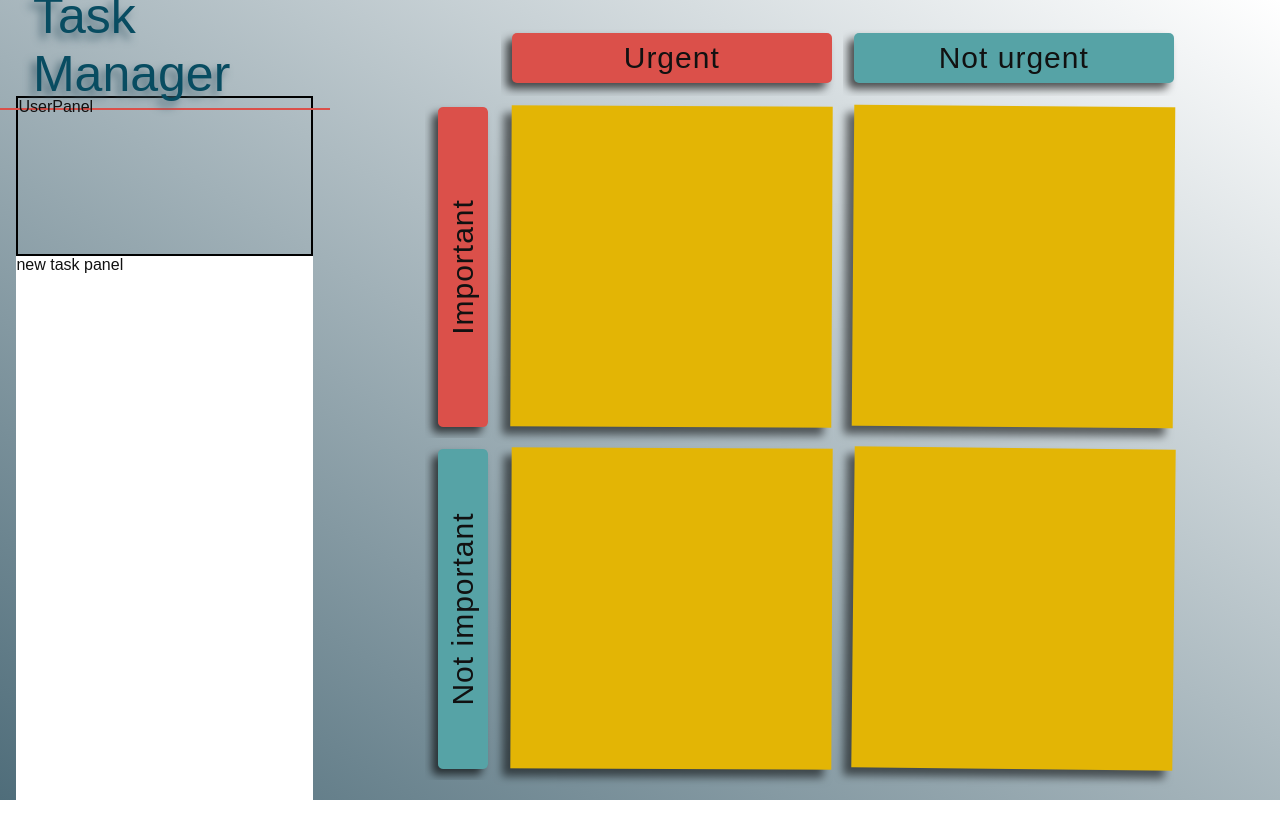
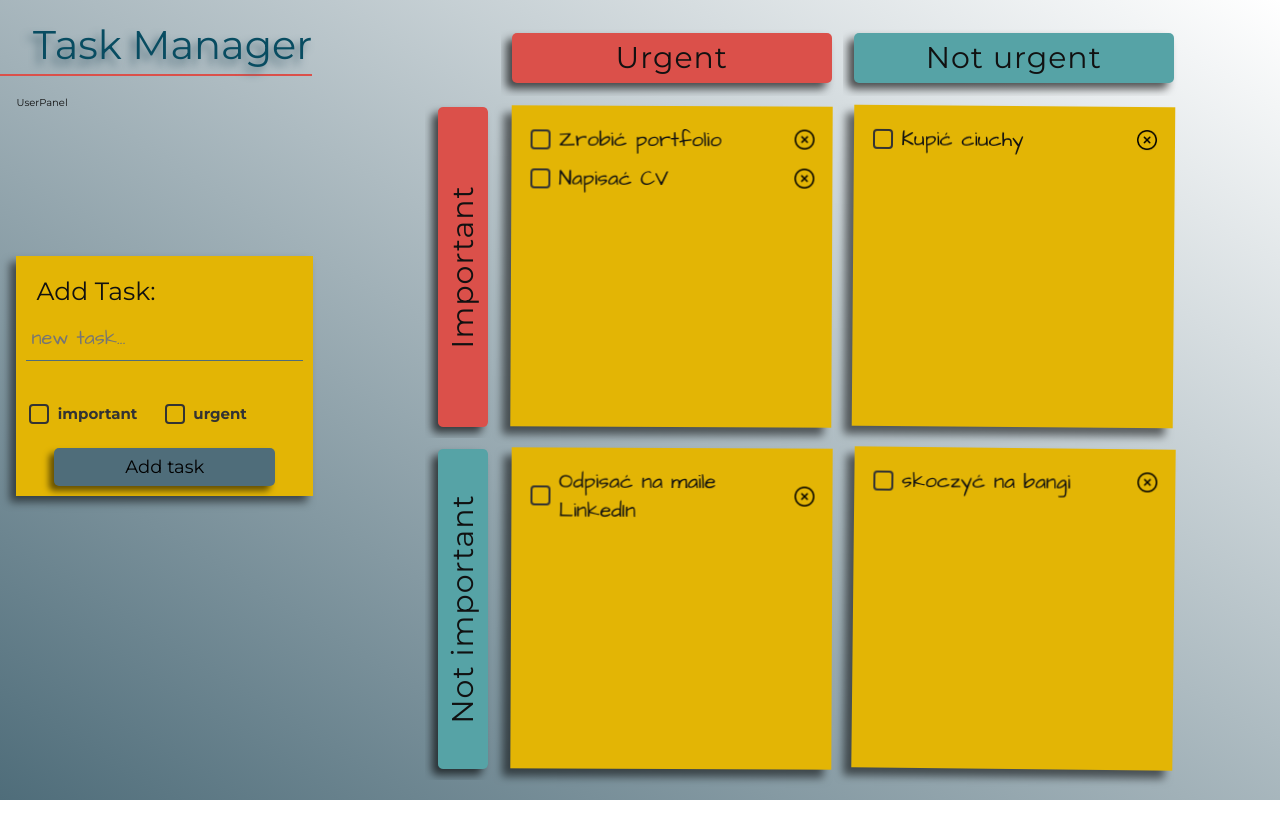
Before and after one commit to mtkuchta/task-manager, a React (Create React App) app: page / in a window 1280 px wide. Shown: the top 838 px of the page. After the commit the page ends 800 px from the top, so only its background shows below. Built offline with nearby package versions, Linux system fonts and the light colour scheme.

Commit message:
add structure elements and tasks render

```diff
--- a/public/index.html
+++ b/public/index.html
@@ -22,6 +22,9 @@
       Learn how to configure a non-root public URL by running `npm run build`.
     -->
     <title>React App</title>
+
+    <link rel="preconnect" href="https://fonts.gstatic.com" />
+    <link href="https://fonts.googleapis.com/css2?family=Architects+Daughter&family=Montserrat:wght@400;700&display=swap" rel="stylesheet" />
   </head>
   <body>
     <noscript>You need to enable JavaScript to run this app.</noscript>
--- a/src/assets/styles/globalStyle.js
+++ b/src/assets/styles/globalStyle.js
@@ -2,11 +2,16 @@ import { createGlobalStyle } from 'styled-components';
 
 export const GlobalStyle = createGlobalStyle`
 
-@import url('https://fonts.googleapis.com/css2?family=Montserrat:wght@400;700&display=swap');
+@import url('https://fonts.googleapis.com/css2?family=Architects+Daughter&family=Montserrat:wght@400;700&display=swap');
+
+font-family: 'Architects Daughter', cursive;
+font-family: 'Montserrat', sans-serif;
+
 
 html{
     box-sizing:border-box;
     color:${({ theme }) => theme.colors.BLACK}
+
 }
 
 *,*::after, *::before{
@@ -17,6 +22,7 @@ html{
 
 body{
     font-family: "Montserrat", sans-serif;
+    font-size:10px;
 }
 
 a,button{
--- a/src/components/App.js
+++ b/src/components/App.js
@@ -1,3 +1,4 @@
+import React, { useState } from 'react';
 import styled, { ThemeProvider } from 'styled-components';
 import { GlobalStyle } from '../assets/styles/globalStyle';
 import { theme } from '../assets/styles/theme';
@@ -6,6 +7,14 @@ import Header from '../layouts/Header';
 import NewTaskPanel from './NewTaskPanel';
 import TaskBoard from './TaskBoard';
 import UserPanel from './UserPanel';
+
+const tasks = [
+  { description: 'Zrobić portfolio', isImportant: true, isUrgent: true, isDone: false },
+  { description: 'Napisać CV', isImportant: true, isUrgent: true, isDone: false },
+  { description: 'skoczyć na bangi', isImportant: false, isUrgent: false, isDone: false },
+  { description: 'Odpisać na maile LinkedIn', isImportant: false, isUrgent: true, isDone: false },
+  { description: 'Kupić ciuchy', isImportant: true, isUrgent: false, isDone: false },
+];
 
 const Wrapper = styled.div`
   height: 100vh;
@@ -28,6 +37,12 @@ const Aside = styled.aside`
 `;
 
 function App() {
+  const [data, setData] = useState(tasks);
+
+  const addTask = (e) => {
+    e.preventDefault();
+    console.log('bangla');
+  };
   return (
     <ThemeProvider theme={theme}>
       <GlobalStyle />
@@ -35,10 +50,10 @@ function App() {
         <Aside>
           <Header />
           <UserPanel />
-          <NewTaskPanel />
+          <NewTaskPanel addTask={addTask} />
         </Aside>
         <Main>
-          <TaskBoard />
+          <TaskBoard tasks={tasks} />
         </Main>
       </Wrapper>
     </ThemeProvider>
--- a/src/components/Card.js
+++ b/src/components/Card.js
@@ -1,4 +1,5 @@
 import styled from 'styled-components';
+import Task from './Task';
 
 const Container = styled.div`
   height: 100%;
@@ -13,15 +14,24 @@ const Container = styled.div`
     height: 94%;
     background-color: ${({ theme }) => theme.colors.YELLOW};
     filter: drop-shadow(-8px 8px 4px rgba(0, 0, 0, 0.55));
+    transform: translateZ(0);
     transform: rotate(${({ rot }) => `${rot}deg`});
+    transition: 0.5s;
+    padding: 4%;
   }
 `;
 
-const Card = (props) => {
+const Card = ({ area, important, urgent, tasks }) => {
   const rot = Math.random().toFixed(2);
+  const taskList = tasks.map((task) => {
+    if (important === task.isImportant && urgent === task.isUrgent) {
+      return <Task key={task.description} description={task.description} rot={rot} />;
+    }
+  });
+
   return (
-    <Container area={props.area} rot={rot}>
-      <div className="card"></div>
+    <Container area={area} rot={rot}>
+      <ul className="card">{taskList}</ul>
     </Container>
   );
 };
--- /dev/null
+++ b/src/components/Checkbox.js
@@ -0,0 +1,76 @@
+import styled from 'styled-components';
+
+const StyledLabel = styled.label`
+  display: block;
+  position: relative;
+  padding-left: 15px;
+  margin-bottom: 12px;
+  cursor: pointer;
+  font-size: 10px;
+  -webkit-user-select: none;
+  -moz-user-select: none;
+  -ms-user-select: none;
+  user-select: none;
+  color: transparent;
+
+  input {
+    position: absolute;
+    opacity: 0;
+    cursor: pointer;
+    height: 0;
+    width: 0;
+  }
+
+  .checkmark {
+    position: absolute;
+    top: 20%;
+    left: 0;
+    height: 20px;
+    width: 20px;
+    border-radius: 4px;
+    border: 2px solid #333;
+    transition: 0.3s;
+  }
+
+  &:hover input ~ .checkmark {
+    border: 2px solid ${({ theme }) => theme.colors.CADET};
+    transform: scale(1.05);
+  }
+
+  input:checked ~ .checkmark {
+    border: none;
+  }
+
+  .checkmark:after {
+    content: '';
+    position: absolute;
+    display: none;
+    color: ${({ theme }) => theme.colors.GREEN};
+  }
+  input:checked ~ .checkmark:after {
+    display: block;
+  }
+
+  .checkmark:after {
+    left: 4px;
+    top: 0px;
+    width: 9px;
+    height: 14px;
+    border: solid ${({ theme }) => theme.colors.GREEN};
+    border-width: 0 3px 3px 0;
+    -webkit-transform: rotate(45deg);
+    -ms-transform: rotate(45deg);
+    transform: rotate(45deg);
+  }
+`;
+
+const Checkbox = () => {
+  return (
+    <StyledLabel>
+      <input type="checkbox" />
+      <span className="checkmark"></span>1
+    </StyledLabel>
+  );
+};
+
+export default Checkbox;
--- /dev/null
+++ b/src/components/Form.js
@@ -0,0 +1,98 @@
+import React, { useState } from 'react';
+import styled from 'styled-components';
+import Checkbox from './Checkbox';
+
+const StyledForm = styled.form`
+  width: 100%;
+  display: flex;
+  flex-shrink: 0;
+  flex-wrap: wrap;
+  flex-grow: 0;
+  justify-content: center;
+
+  input[type='text'] {
+    width: 100%;
+    font-size: 2em;
+    font-family: 'Architects Daughter';
+    line-height: 2.2em;
+    border: none;
+    border-bottom: 1px solid ${({ theme }) => theme.colors.CADET};
+    background-color: transparent;
+    margin-bottom: 40px;
+    padding-left: 5px;
+    transition: 0.3s;
+
+    &:focus {
+      border: none;
+      outline: none;
+      border-bottom: 1px solid ${({ theme }) => theme.colors.CADETBLUE};
+    }
+    &:focus::placeholder {
+      color: transparent;
+    }
+  }
+  .checkbox_container {
+    width: 49%;
+    display: flex;
+    flex-direction: row;
+    align-items: center;
+    justify-content: flex-start;
+
+    p {
+      display: block;
+      width: 50%;
+      font-size: 1.5em;
+      font-weight: bold;
+      padding-left: 10px;
+      color: #333;
+    }
+  }
+
+  input[type='submit'] {
+    width: 80%;
+    margin: 8% 0;
+    font-family: 'Montserrat';
+    font-size: 1.8em;
+    font-weight: normal;
+    padding: 8px;
+    background-color: ${({ theme }) => theme.colors.CADET};
+    outline: none;
+    border: none;
+    border-radius: 5px;
+    filter: drop-shadow(-5px 5px 3px rgba(0, 0, 0, 0.55));
+    cursor: pointer;
+    transform: scale(1);
+    transition: 0.2s;
+    &:hover {
+      color: white;
+      background-color: ${({ theme }) => theme.colors.CADETBLUE};
+    }
+  }
+`;
+
+const Form = ({ addTask }) => {
+  const [textInput, setTextInput] = useState('');
+  const [isImportant, setIsImportant] = useState(false);
+  const [isUrgent, setIsUrgetn] = useState(false);
+
+  const handleInput = (e) => {
+    setTextInput(e.target.value);
+  };
+
+  return (
+    <StyledForm onSubmit={addTask}>
+      <input type="text" placeholder="new task..." value={textInput} onChange={(e) => handleInput(e)} required />
+      <div className="checkbox_container">
+        <Checkbox />
+        <p>important</p>
+      </div>
+      <div className="checkbox_container">
+        <Checkbox />
+        <p>urgent</p>
+      </div>
+      <input type="submit" value="Add task" />
+    </StyledForm>
+  );
+};
+
+export default Form;
--- a/src/components/NewTaskPanel.js
+++ b/src/components/NewTaskPanel.js
@@ -1,14 +1,31 @@
+import React, { useState } from 'react';
 import styled from 'styled-components';
+import Form from './Form';
 
 const Container = styled.div`
   width: 90%;
-  height: 80%;
+  height: 30%;
+  flex-direction: row;
   margin: 0 auto;
-  background-color: #fff;
+  background-color: ${({ theme }) => theme.colors.YELLOW};
+  padding: 15px 10px;
+  filter: drop-shadow(-6px 6px 4px rgba(0, 0, 0, 0.55));
+
+  h1 {
+    font-weight: normal;
+    font-size: 2.5em;
+    width: 100%;
+    padding: 5px 0 10px 10px;
+  }
 `;
 
-const NewTaskPanel = () => {
-  return <Container>new task panel</Container>;
+const NewTaskPanel = ({ addTask }) => {
+  return (
+    <Container>
+      <h1>Add Task:</h1>
+      <Form addTask={addTask} />
+    </Container>
+  );
 };
 
 export default NewTaskPanel;
--- /dev/null
+++ b/src/components/Task.js
@@ -0,0 +1,65 @@
+import styled from 'styled-components';
+import deleteIcon from '../assets/icons/cancel.png';
+
+import Checkbox from './Checkbox';
+
+const Container = styled.li`
+  width: 100%;
+  display: flex;
+  align-items: center;
+  justify-content: space-between;
+  font-family: 'Caveat', sans-serif;
+  padding: 5px 5px;
+  cursor: pointer;
+  border-radius: 10px;
+  &:hover {
+    background-color: rgba(255, 255, 255, 0.7);
+  }
+
+  .description {
+    font-family: 'Architects Daughter';
+    font-size: 2.1em;
+    width: 80%;
+  }
+
+  button {
+    position: relative;
+    width: 20px;
+    height: 20px;
+    border-radius: 50%;
+    text-align: center;
+    outline: none;
+    border: none;
+    line-height: 20px;
+    padding-bottom: 2px;
+    font-size: 15px;
+    cursor: pointer;
+    background-color: transparent;
+    transition: 0.4s;
+    &:hover {
+      background-color: ${({ theme }) => theme.colors.RED};
+    }
+
+    img {
+      position: absolute;
+      top: 50%;
+      left: 50%;
+      transform: translate(-50%, -50%);
+      height: 100%;
+    }
+  }
+`;
+
+const Task = (props) => {
+  return (
+    <Container>
+      <Checkbox />
+      <p className="description">{props.description}</p>
+      <button className="delete">
+        <img src={deleteIcon}></img>
+      </button>
+    </Container>
+  );
+};
+
+export default Task;
--- a/src/components/TaskBoard.js
+++ b/src/components/TaskBoard.js
@@ -14,13 +14,13 @@ const Container = styled.div`
     'not_important not_important-urgent not_important-not_urgent';
 `;
 
-const TaskBoard = () => {
+const TaskBoard = ({ tasks }) => {
   return (
     <Container>
-      <Card area="important-urgent" />
-      <Card area="important-not_urgent" />
-      <Card area="not_important-urgent" />
-      <Card area="not_important-not_urgent" />
+      <Card area="important-urgent" important urgent tasks={tasks} />
+      <Card area="important-not_urgent" important urgent={false} tasks={tasks} />
+      <Card area="not_important-urgent" important={false} urgent tasks={tasks} />
+      <Card area="not_important-not_urgent" important={false} urgent={false} tasks={tasks} />
       <CardDescription area="urgent" text="Urgent" red />
       <CardDescription area="not_urgent" text="Not urgent" />
       <CardDescription area="important" text="Important" red rotated />
--- a/src/components/UserPanel.js
+++ b/src/components/UserPanel.js
@@ -3,7 +3,7 @@ import styled from 'styled-components';
 const Container = styled.div`
   width: 90%;
   height: 20%;
-  border: 2px solid black;
+  /* border: 2px solid black; */
   margin: 0 auto;
 `;
 
--- a/src/layouts/Header.js
+++ b/src/layouts/Header.js
@@ -7,7 +7,7 @@ const StyledHeader = styled.header`
   align-items: center;
 
   h1 {
-    font-size: 50px;
+    font-size: 4em;
     font-weight: normal;
     color: ${({ theme }) => theme.colors.BLACK};
     padding-left: 10%;
```
Also changed, not shown: src/assets/icons/cancel.png (added), src/assets/icons/verified.png (added).
